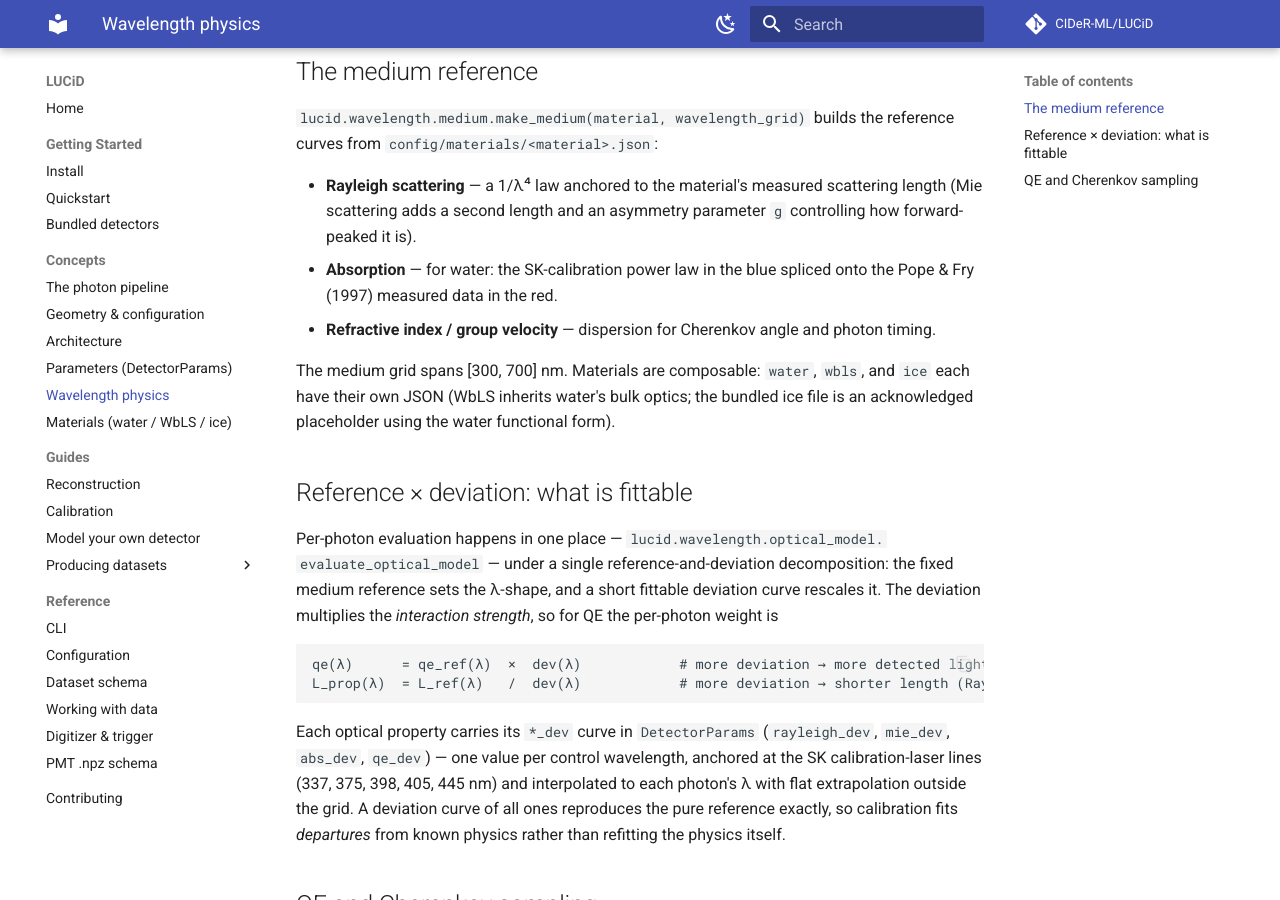
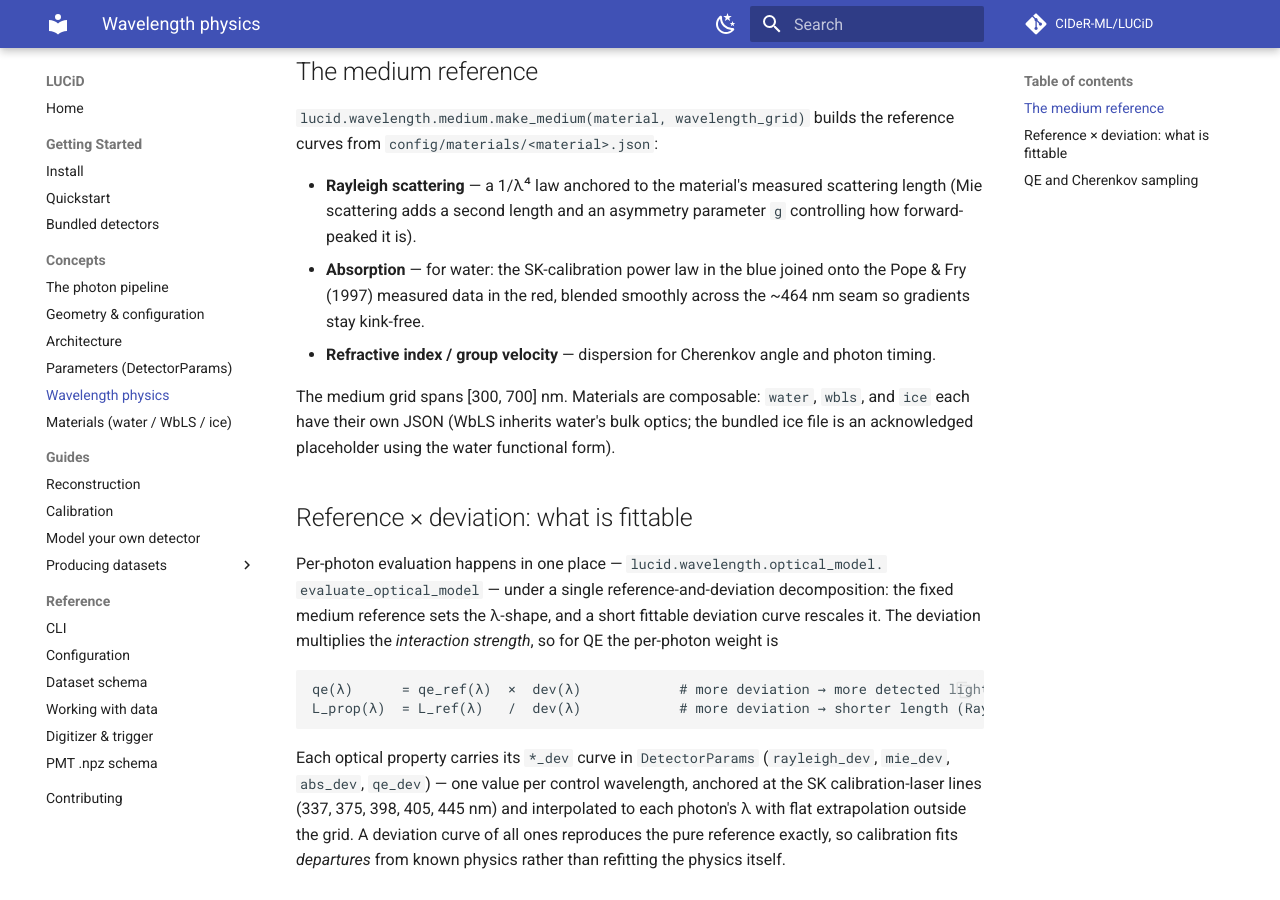
Before and after one commit to CIDeR-ML/LUCiD, an MkDocs documentation site: the page built from docs/concepts/wavelength.md, in a window 1280 px wide and 900 px high, scrolled down 394 px. Built offline with MkDocs 1.6.1 and Material for MkDocs 9.7.7, drawn with Linux system fonts in a browser that asks for light colours; comment, search, counter and statistics services are not loaded.

Commit message:
docs: integration-test follow-ups
- wavelength.md: describe the smooth ~464nm blend — true once the water
  PR (which merges before this one) lands the smootherstep.
- config.md + detector-params: name the scalar_mix reflection model
  (arrives via feature/scalar-mix-reflection).
- install.md: state plainly that the editable install is required —
  wheels don't ship config/ or data/ (verified: a pip-installed wheel
  can't build a medium); documented limitation until a resource-based
  loader exists.

Co-Authored-By: Claude Fable 5 <noreply@anthropic.com>
Claude-Session: https://claude.ai/code/session_01WuukZpak35eZnCn8yjYtBx

```diff
--- a/docs/concepts/wavelength.md
+++ b/docs/concepts/wavelength.md
@@ -19,8 +19,9 @@ from `config/materials/<material>.json`:
 - **Rayleigh scattering** — a 1/λ⁴ law anchored to the material's measured scattering length
   (Mie scattering adds a second length and an asymmetry parameter `g` controlling how
   forward-peaked it is).
-- **Absorption** — for water: the SK-calibration power law in the blue spliced onto the
-  Pope & Fry (1997) measured data in the red.
+- **Absorption** — for water: the SK-calibration power law in the blue joined onto the
+  Pope & Fry (1997) measured data in the red, blended smoothly across the ~464 nm seam so
+  gradients stay kink-free.
 - **Refractive index / group velocity** — dispersion for Cherenkov angle and photon timing.
 
 The medium grid spans [300, 700] nm. Materials are composable: `water`, `wbls`, and `ice`
```
Also changed, not shown: docs/concepts/detector-params-vs-args.md (+1 -1 lines), docs/reference/config.md (+1 -1 lines).
